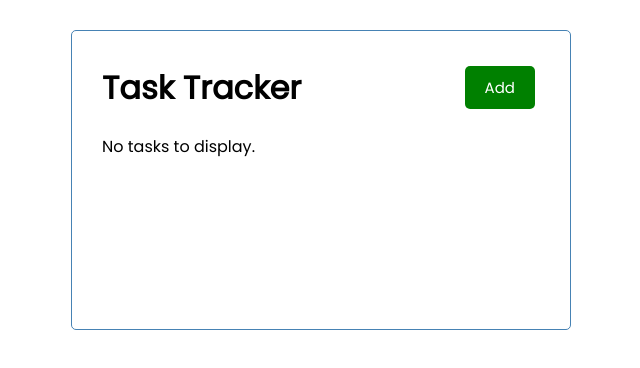
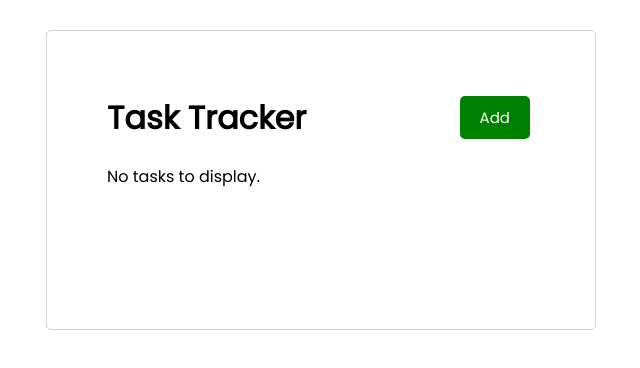
Before and after one commit to dobsondev/springboot-devops, a React (Create React App) app in the folder react-app/: page / in a window 1280 px wide. Shown: the top 368 px of the page, without its empty margins (319-959 px from the left). Built offline with nearby package versions, Linux system fonts and the light colour scheme; no server answers.

Commit message:
Updated React styling to test CD.

```diff
--- a/react-app/src/index.css
+++ b/react-app/src/index.css
@@ -11,12 +11,12 @@ body {
 }
 
 .container {
-  max-width: 500px;
+  max-width: 550px;
   margin: 30px auto;
   overflow: auto;
   min-height: 300px;
-  border: 1px solid steelblue;
-  padding: 30px;
+  border: 1px solid lightgrey;
+  padding: 60px;
   border-radius: 5px;
 }
 
```
